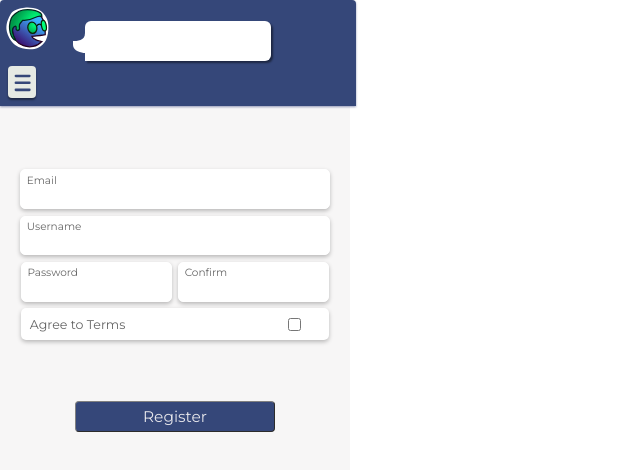
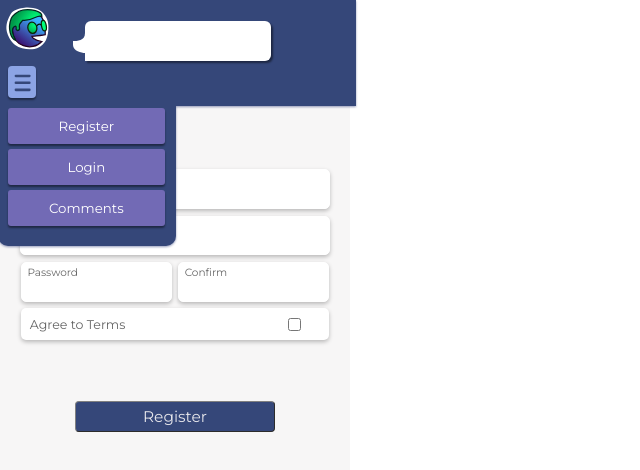
Before and after one commit to comment-anything/ca-front-end, a website built with Vite: page index.html in a window 1280 px wide. Both pictures are taken after a click on the button 22 px from the left and 82 px from the top of the page. Shown: the whole page, without its empty margins (0-640 px from the left). Built offline with nearby package versions, Linux system fonts and the light colour scheme; no server answers.

Commit message:
navpane fixes, --mode production

```diff
--- a/package.json
+++ b/package.json
@@ -4,12 +4,15 @@
   "version": "0.0.5",
   "scripts": {
     "dev": "vite",
+    "dev-p": "vite --mode production",
     "build": "vite build",
     "preview": "vite preview",
     "test": "vitest",
     "coverage": "vitest run --coverage",
     "build-extension": "npm run build && cp assets/. dist/ -a",
-    "build-extension-w": "npm run build && Xcopy /E /I assets dist"
+    "build-extension-w": "npm run build && Xcopy /E /I assets dist",
+    "dist": "npm run build --mode production && cp assets/. dist/ -a",
+    "dist-w": "npm run build --mode production && Xcopy /E /I assets dist"
   },
   "devDependencies": {
     "@vitest/coverage-c8": "^0.28.4",
--- a/src/navbar.css
+++ b/src/navbar.css
@@ -12,8 +12,6 @@
     min-height: 70px;
 
     padding: 3px;
-    border-top-left-radius: 4px;
-    border-top-right-radius: 4px;
 
     filter: drop-shadow(0px 1px 1px #10206671);
     z-index: 200;
@@ -46,24 +44,19 @@
     background-color: #354779;
     display: none;
     align-items: center;
-    backdrop-filter: blur(9px);
+    margin-left: -5px;
     animation-duration: 0.15s;
     animation-name: slidein;
-    z-index: 10000;
 }
 
 @keyframes slidein {
     from {
-        backdrop-filter: blur(0px);
         opacity: 0%;
-        margin-left: 0%;
         width: 0%;
     }
     to {
         opacity: 100%;
-        margin-left: 0%;
         width: 50%;
-        backdrop-filter: blur(9px);
     }
 }
 
--- a/src/navbar.ts
+++ b/src/navbar.ts
@@ -117,17 +117,7 @@ export class CafeNavBar {
 
         this.el.append(this.navbar.el, this.window.container)
 
-        this.navbar.hamburger.addEventListener('click', ()=>{
-
-            if (this.navbar.pane.style.display == 'none') {
-                this.navbar.pane.style.display = 'inline'
-                this.navbar.hamburger.style.backgroundColor = '#8ca4e5'
-            }
-            else {
-                this.navbar.pane.style.display = 'none'
-                this.navbar.hamburger.style.backgroundColor = '#e6eae4'
-            }
-        })
+        this.navbar.hamburger.addEventListener('click', this.toggleNavPane.bind(this))
 
         this.navbar.register.addEventListener('click', getNavClickCallback("register"))
         this.navbar.login.addEventListener('click', getNavClickCallback("login"))
@@ -139,6 +129,25 @@ export class CafeNavBar {
         this.navbar.logout.addEventListener('click', this.logoutButtonClicked.bind(this))
     }
 
+    toggleNavPane(_ev?: MouseEvent, show_hide?:boolean) {
+        if(show_hide == undefined) {
+            if (this.navbar.pane.style.display == 'none') {
+                show_hide = true;
+            }
+            else {
+                show_hide = false
+            }
+        }
+        if(show_hide == true) {
+            this.navbar.pane.style.display = 'block'
+            this.navbar.hamburger.style.backgroundColor = '#8ca4e5'
+        } else {
+            this.navbar.pane.style.display = 'none'
+            this.navbar.hamburger.style.backgroundColor = '#e6eae4'
+
+        }
+    }
+
 
 
     setFromState(state: State) {
@@ -146,6 +155,9 @@ export class CafeNavBar {
 
         if (state.ownProfile == undefined) {
             this.showLoggedOutButtons()
+            if(state.viewing != "comments" && state.viewing != "register" ) {
+                state.viewing = "login"
+            }
         }
         else {
             this.window.settings.ownProfile.updateProfile(state.ownProfile)
@@ -229,6 +241,7 @@ export class CafeNavBar {
     }
 
     hideAll() {
+        this.toggleNavPane(undefined, false)
         this.window.register.hide()
         this.window.login.hide()
         this.window.forgotPassword.hide()
```
Also changed, not shown: docs/Changelog.txt, src/Cafe.ts (line endings or trailing spaces), 1 other file.
